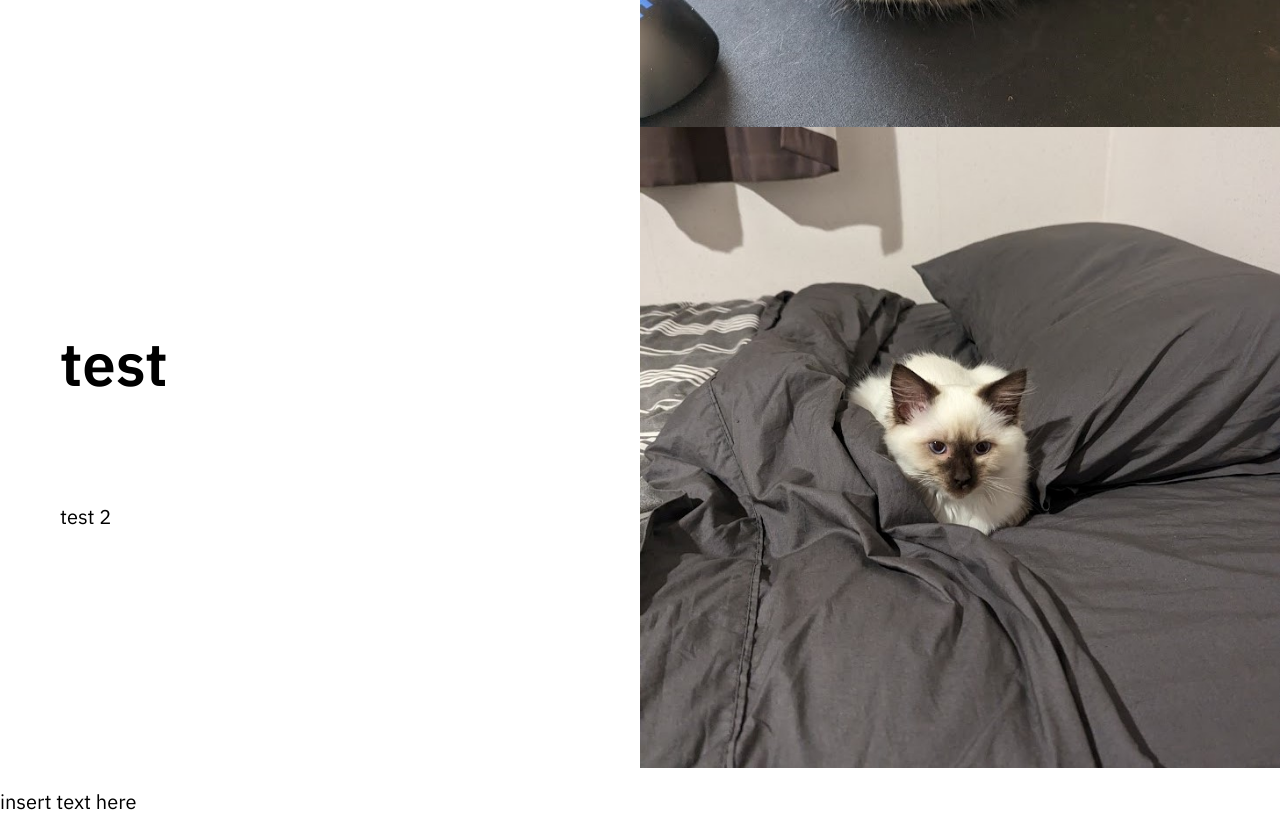
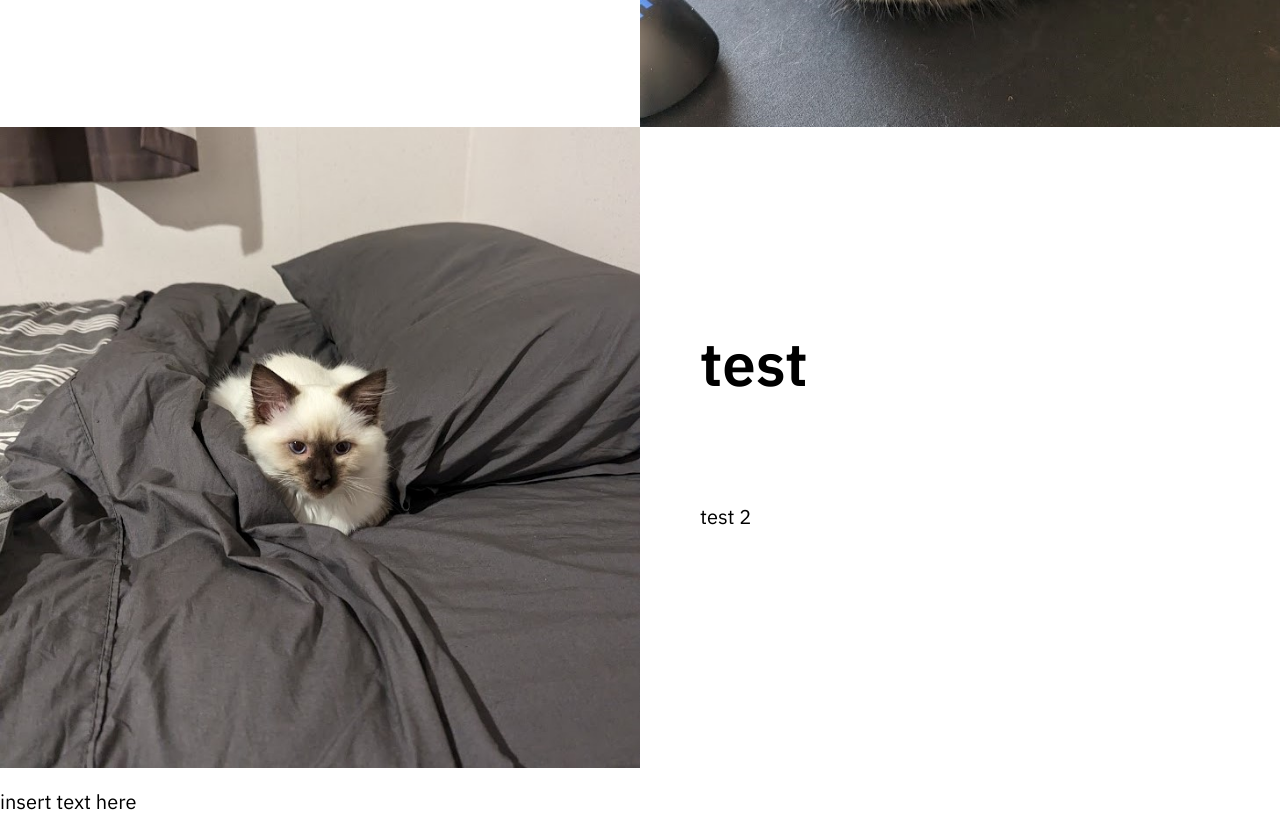
Before and after one commit to squigggggle/svelte-web1, a SvelteKit app: page / in a window 1280 px wide. Shown: the part 580-1415 px from the top of the page. Built offline with nearby package versions, Linux system fonts and the light colour scheme.

Commit message:
feat: css variable passed into component to change flex direction

```diff
--- a/src/lib/panels.svelte
+++ b/src/lib/panels.svelte
@@ -12,7 +12,7 @@
   /* panels go across the page in a wide viewport */
   section {
     display: flex;
-    flex-direction: row;
+    flex-direction: var(--direction);
   }
   /* sets one panel to be half the width of the container
   box sizing ensures padding is included in width calculation */
--- a/src/routes/+page.svelte
+++ b/src/routes/+page.svelte
@@ -1,8 +1,8 @@
 <script>
   import Panels from "$lib/panels.svelte";
 </script>
-
-<Panels>
+<!-- css variable to change direction of panel flow -->
+<Panels --direction="row">
   <h1 slot="header">
     This cat is so loaf right now
   </h1>
@@ -11,7 +11,7 @@
   </p>
   <img slot="image" src="loaf-square.jpg" alt="loaf"/>
 </Panels>
-<Panels>
+<Panels --direction="row-reverse">
   <h1 slot="header">
     test
   </h1>
```
